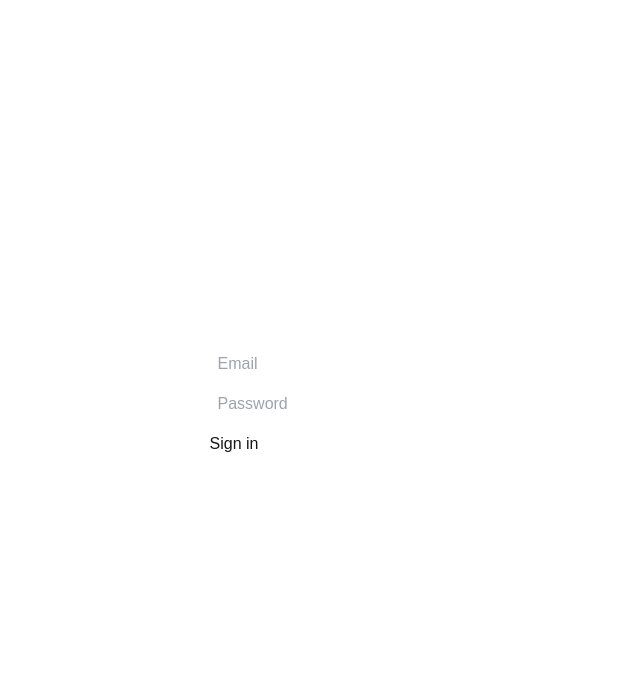
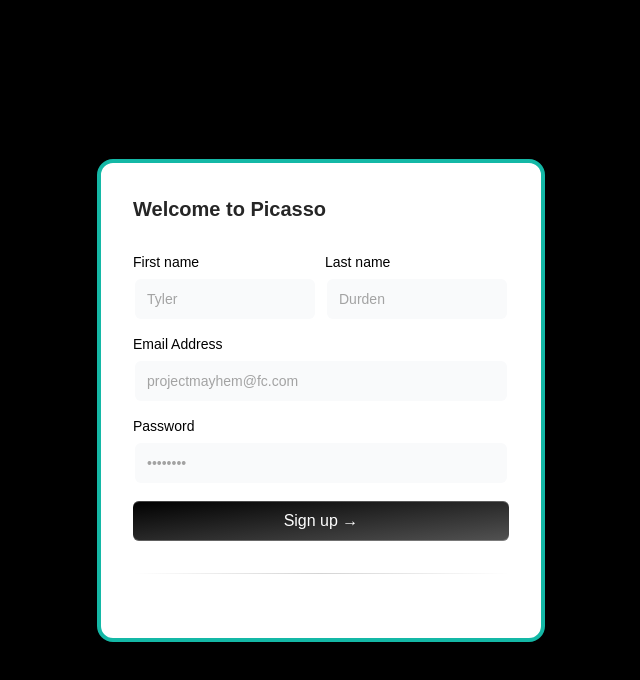
Before and after one commit to Harsh-Wardhan-404/Picasso, a Next.js app in the folder apps/excalidraw-frontend/: page /signin in a window 1280 px wide. Shown: the top 680 px of the page, without its empty margins (319-959 px from the left). Built offline with nearby package versions, Linux system fonts and the light colour scheme.

Commit message:
auth init

```diff
--- a/apps/excalidraw-frontend/app/globals.css
+++ b/apps/excalidraw-frontend/app/globals.css
@@ -1,6 +1,15 @@
 @tailwind base;
 @tailwind components;
 @tailwind utilities;
+
+
+@theme inline {
+  --shadow-input:
+    0px 2px 3px -1px rgba(0, 0, 0, 0.1),
+    0px 1px 0px 0px rgba(25, 28, 33, 0.02),
+    0px 0px 0px 1px rgba(25, 28, 33, 0.08);
+}
+
 
 :root {
   --background: #ffffff;
--- a/apps/excalidraw-frontend/app/signin/page.tsx
+++ b/apps/excalidraw-frontend/app/signin/page.tsx
@@ -1,5 +1,5 @@
 import { AuthPage } from "@/components/AuthPage";
 
 export default function Signin() {
-  return <AuthPage isSignIn={true} />
+  return <div className="bg-black min-h-screen min-w-screen flex flex-col justify-center items-center"><AuthPage isSignIn={true} /></div>
 }
--- a/apps/excalidraw-frontend/components/AuthPage.tsx
+++ b/apps/excalidraw-frontend/components/AuthPage.tsx
@@ -1,19 +1,139 @@
 "use client"
+import React, { useEffect, useState } from "react";
+import { Label } from "./ui/label";
+import { Input } from "./ui/input";
+import { cn } from "@/libs/utils"
+
+import {
+  IconBrandGithub,
+  IconBrandGoogle,
+  IconBrandOnlyfans,
+} from "@tabler/icons-react";
 
 export function AuthPage({ isSignIn }: { isSignIn: boolean }) {
-  return <div className="h-screen w-screen flex justify-center items-center">
-    <div className="p-6 m-2 bg-white rounded">
-      <div className="p-2">
-        <input type="text" placeholder="Email" />
-      </div>
-      <div className="p-2">
-        <input type="password" placeholder="Password" />
-      </div>
-      <div className="pt-2">
-        <button onClick={() => {
+  const [name, setName] = useState("");
+  const [email, setEmail] = useState("");
+  const [password, setPassword] = useState("");
 
-        }}>{isSignIn ? "Sign in" : "Sign up"}</button>
-      </div>
+
+
+  const handleSubmit = (e: React.FormEvent<HTMLFormElement>) => {
+    e.preventDefault();
+    console.log(email);
+    console.log(password);
+    console.log(name);
+
+    //submit the creds to /signup route from http backend etc
+  }
+  return (
+    <div className="shadow-input mx-auto w-full max-w-md rounded-none bg-white p-4 md:rounded-2xl md:p-8 dark:bg-black border-4 border-teal-500">
+      <h2 className="text-xl font-bold text-neutral-800 dark:text-neutral-200">
+        Welcome to Picasso
+      </h2>
+      {/* <p className="mt-2 max-w-sm text-sm text-neutral-600 dark:text-neutral-300">
+        Login to aceternity if you can because we don&apos;t have a login flow
+        yet
+      </p> */}
+
+      <form className="my-8" onSubmit={handleSubmit}>
+        <div className="mb-4 flex flex-col space-y-2 md:flex-row md:space-y-0 md:space-x-2">
+          <LabelInputContainer>
+            <Label htmlFor="firstname">First name</Label>
+            <Input id="firstname" placeholder="Tyler" type="text" value={name} onChange={(e) => { setName(e.target.value) }} />
+          </LabelInputContainer>
+          <LabelInputContainer>
+            <Label htmlFor="lastname">Last name</Label>
+            <Input id="lastname" placeholder="Durden" type="text" />
+          </LabelInputContainer>
+        </div>
+        <LabelInputContainer className="mb-4">
+          <Label htmlFor="email">Email Address</Label>
+          <Input id="email" placeholder="projectmayhem@fc.com" type="email" value={email} onChange={(e) => setEmail(e.target.value)} />
+        </LabelInputContainer>
+        <LabelInputContainer className="mb-4">
+          <Label htmlFor="password">Password</Label>
+          <Input id="password" placeholder="••••••••" type="password" value={password} onChange={(e) => { setPassword(e.target.value) }} />
+        </LabelInputContainer>
+        {/* <LabelInputContainer className="mb-8">
+          <Label htmlFor="twitterpassword">Your twitter password</Label>
+          <Input
+            id="twitterpassword"
+            placeholder="••••••••"
+            type="twitterpassword"
+          />
+        </LabelInputContainer> */}
+
+        <button
+          className="group/btn relative block h-10 w-full rounded-md bg-gradient-to-br from-black to-neutral-600 font-medium text-white shadow-[0px_1px_0px_0px_#ffffff40_inset,0px_-1px_0px_0px_#ffffff40_inset] dark:bg-zinc-800 dark:from-zinc-900 dark:to-zinc-900 dark:shadow-[0px_1px_0px_0px_#27272a_inset,0px_-1px_0px_0px_#27272a_inset]"
+          type="submit"
+        >
+          Sign up &rarr;
+          <BottomGradient />
+        </button>
+
+        <div className="my-8 h-[1px] w-full bg-gradient-to-r from-transparent via-neutral-300 to-transparent dark:via-neutral-700" />
+
+        {/* <div className="flex flex-col space-y-4">
+          <button
+            className="group/btn shadow-input relative flex h-10 w-full items-center justify-start space-x-2 rounded-md bg-gray-50 px-4 font-medium text-black dark:bg-zinc-900 dark:shadow-[0px_0px_1px_1px_#262626]"
+            type="submit"
+          >
+            <IconBrandGithub className="h-4 w-4 text-neutral-800 dark:text-neutral-300" />
+            <span className="text-sm text-neutral-700 dark:text-neutral-300">
+              GitHub
+            </span>
+            <BottomGradient />
+          </button>
+          <button
+            className="group/btn shadow-input relative flex h-10 w-full items-center justify-start space-x-2 rounded-md bg-gray-50 px-4 font-medium text-black dark:bg-zinc-900 dark:shadow-[0px_0px_1px_1px_#262626]"
+            type="submit"
+          >
+            <IconBrandGoogle className="h-4 w-4 text-neutral-800 dark:text-neutral-300" />
+            <span className="text-sm text-neutral-700 dark:text-neutral-300">
+              Google
+            </span>
+            <BottomGradient />
+          </button>
+          <button
+            className="group/btn shadow-input relative flex h-10 w-full items-center justify-start space-x-2 rounded-md bg-gray-50 px-4 font-medium text-black dark:bg-zinc-900 dark:shadow-[0px_0px_1px_1px_#262626]"
+            type="submit"
+          > */}
+        {/* <IconBrandOnlyfans className="h-4 w-4 text-neutral-800 dark:text-neutral-300" />
+            <span className="text-sm text-neutral-700 dark:text-neutral-300">
+              OnlyFans
+            </span>
+            <BottomGradient /> */}
+        {/* </button>
+        </div> */}
+      </form>
     </div>
-  </div>
+  );
 }
+
+
+
+
+
+
+const BottomGradient = () => {
+  return (
+    <>
+      <span className="absolute inset-x-0 -bottom-px block h-px w-full bg-gradient-to-r from-transparent via-cyan-500 to-transparent opacity-0 transition duration-500 group-hover/btn:opacity-100" />
+      <span className="absolute inset-x-10 -bottom-px mx-auto block h-px w-1/2 bg-gradient-to-r from-transparent via-indigo-500 to-transparent opacity-0 blur-sm transition duration-500 group-hover/btn:opacity-100" />
+    </>
+  );
+};
+
+const LabelInputContainer = ({
+  children,
+  className,
+}: {
+  children: React.ReactNode;
+  className?: string;
+}) => {
+  return (
+    <div className={cn("flex w-full flex-col space-y-2", className)}>
+      {children}
+    </div>
+  );
+};
--- a/apps/excalidraw-frontend/components/Navbar.tsx
+++ b/apps/excalidraw-frontend/components/Navbar.tsx
@@ -39,7 +39,7 @@
           <NavItems items={navItems} />
           <div className="flex items-center gap-4">
             {/* <NavbarButton variant="secondary">Login</NavbarButton> */}
-            <NavbarButton variant="primary">Login</NavbarButton>
+            <NavbarButton variant="primary" href="/signin">Login</NavbarButton>
           </div>
         </NavBody>
 
--- /dev/null
+++ b/apps/excalidraw-frontend/components/ui/input.tsx
@@ -0,0 +1,55 @@
+// Input component extends from shadcnui - https://ui.shadcn.com/docs/components/input
+"use client";
+import * as React from "react";
+import { cn } from "@/libs/utils";
+import { useMotionTemplate, useMotionValue, motion } from "motion/react";
+
+export interface InputProps
+  extends React.InputHTMLAttributes<HTMLInputElement> {}
+
+const Input = React.forwardRef<HTMLInputElement, InputProps>(
+  ({ className, type, ...props }, ref) => {
+    const radius = 100; // change this to increase the rdaius of the hover effect
+    const [visible, setVisible] = React.useState(false);
+
+    let mouseX = useMotionValue(0);
+    let mouseY = useMotionValue(0);
+
+    function handleMouseMove({ currentTarget, clientX, clientY }: any) {
+      let { left, top } = currentTarget.getBoundingClientRect();
+
+      mouseX.set(clientX - left);
+      mouseY.set(clientY - top);
+    }
+    return (
+      <motion.div
+        style={{
+          background: useMotionTemplate`
+        radial-gradient(
+          ${visible ? radius + "px" : "0px"} circle at ${mouseX}px ${mouseY}px,
+          #3b82f6,
+          transparent 80%
+        )
+      `,
+        }}
+        onMouseMove={handleMouseMove}
+        onMouseEnter={() => setVisible(true)}
+        onMouseLeave={() => setVisible(false)}
+        className="group/input rounded-lg p-[2px] transition duration-300"
+      >
+        <input
+          type={type}
+          className={cn(
+            `shadow-input dark:placeholder-text-neutral-600 flex h-10 w-full rounded-md border-none bg-gray-50 px-3 py-2 text-sm text-black transition duration-400 group-hover/input:shadow-none file:border-0 file:bg-transparent file:text-sm file:font-medium placeholder:text-neutral-400 focus-visible:ring-[2px] focus-visible:ring-neutral-400 focus-visible:outline-none disabled:cursor-not-allowed disabled:opacity-50 dark:bg-zinc-800 dark:text-white dark:shadow-[0px_0px_1px_1px_#404040] dark:focus-visible:ring-neutral-600`,
+            className,
+          )}
+          ref={ref}
+          {...props}
+        />
+      </motion.div>
+    );
+  },
+);
+Input.displayName = "Input";
+
+export { Input };
--- /dev/null
+++ b/apps/excalidraw-frontend/components/ui/label.tsx
@@ -0,0 +1,23 @@
+// Label component extends from shadcnui - https://ui.shadcn.com/docs/components/label
+
+"use client";
+import * as React from "react";
+import * as LabelPrimitive from "@radix-ui/react-label";
+import { cn } from "@/libs/utils";
+
+const Label = React.forwardRef<
+  React.ElementRef<typeof LabelPrimitive.Root>,
+  React.ComponentPropsWithoutRef<typeof LabelPrimitive.Root>
+>(({ className, ...props }, ref) => (
+  <LabelPrimitive.Root
+    ref={ref}
+    className={cn(
+      "text-sm font-medium text-black dark:text-white leading-none peer-disabled:cursor-not-allowed peer-disabled:opacity-70",
+      className
+    )}
+    {...props}
+  />
+));
+Label.displayName = LabelPrimitive.Root.displayName;
+
+export { Label };
--- a/apps/excalidraw-frontend/package.json
+++ b/apps/excalidraw-frontend/package.json
@@ -9,6 +9,7 @@
     "lint": "next lint"
   },
   "dependencies": {
+    "@radix-ui/react-label": "^2.1.7",
     "@react-three/drei": "^10.3.0",
     "@react-three/fiber": "^9.1.2",
     "@tabler/icons-react": "^3.34.0",
```
Also changed, not shown: 1 other file (tests, documents, lock files or other folders).
